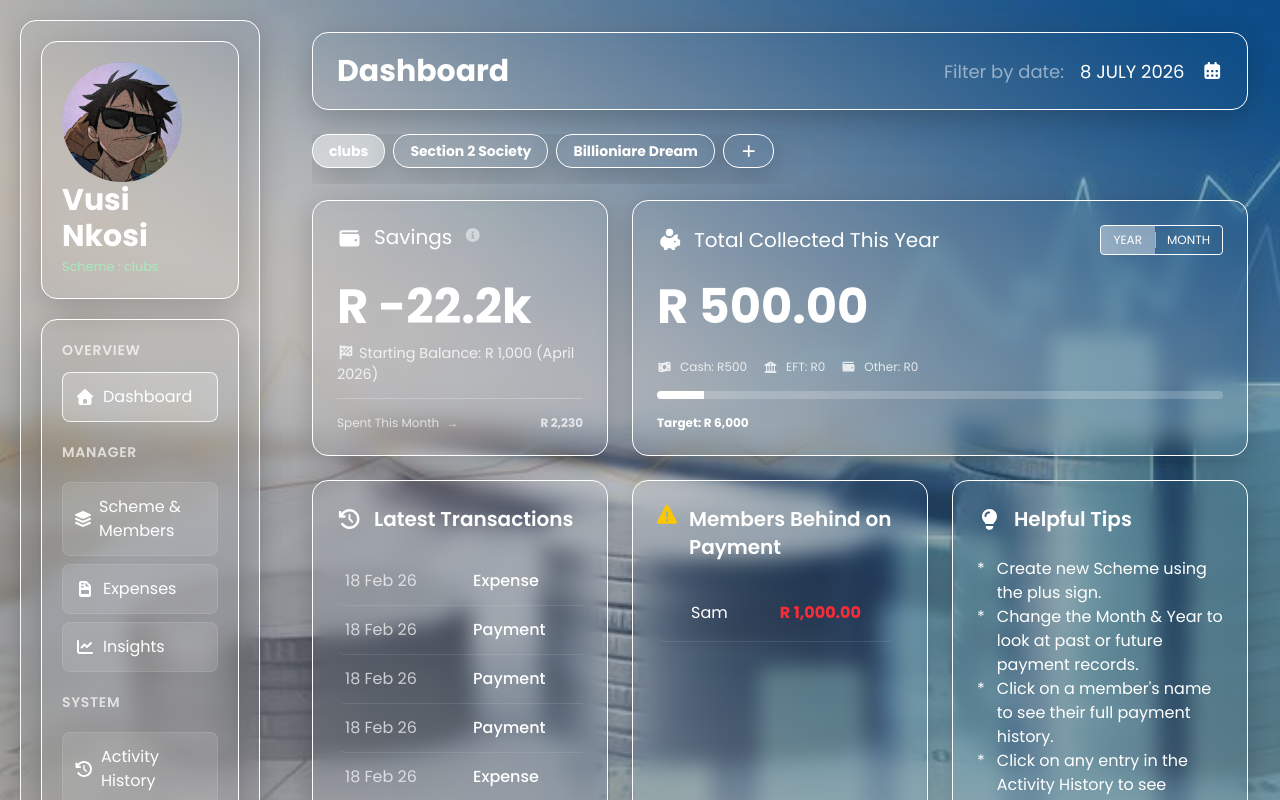
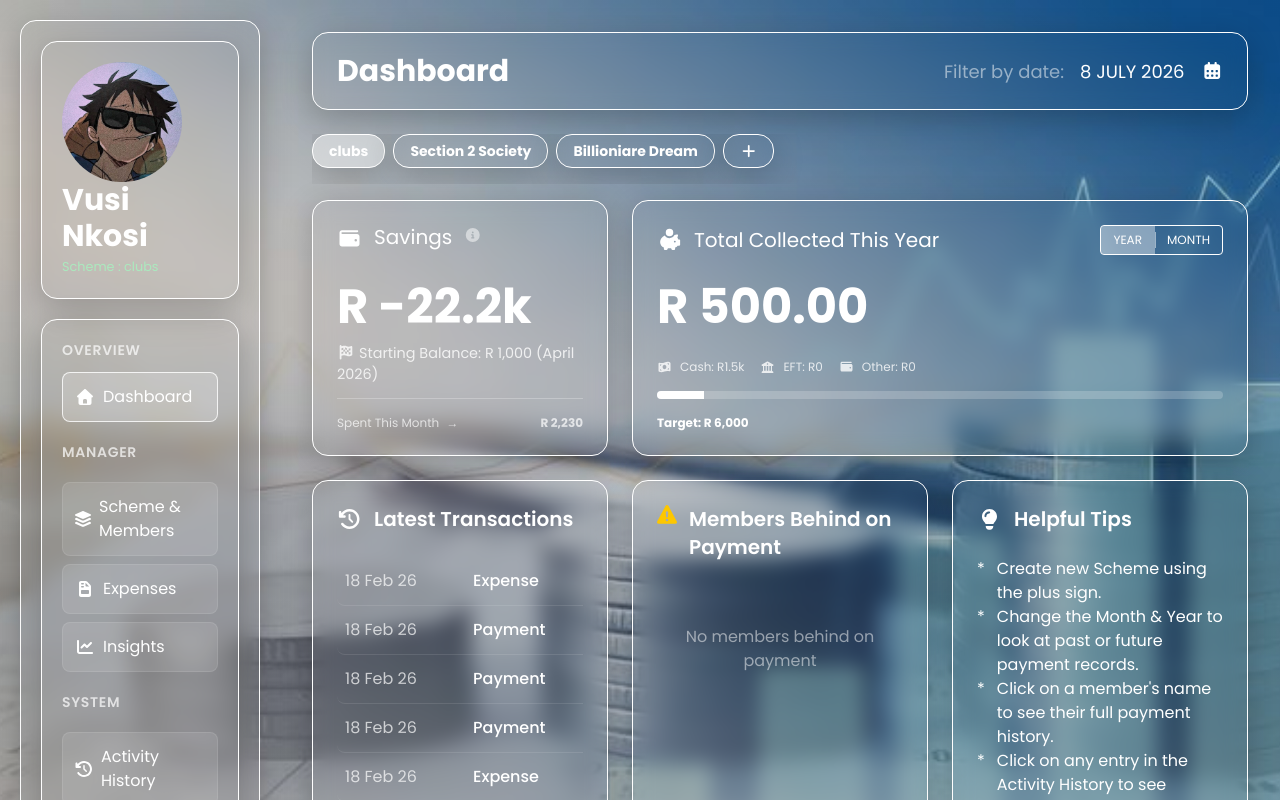
Before and after one commit to Siya-gift/SchemeManager, a React (Vite) app: page / in a window 1280 px wide. Shown: the top 800 px of the page. Built offline with nearby package versions, Linux system fonts and the light colour scheme.

Commit message:
fix: update payment dates in App component; enhance Dashboard and SchemeMembers components with improved arrears calculations and UI adjustments

```diff
--- a/src/App.jsx
+++ b/src/App.jsx
@@ -66,19 +66,19 @@ function App() {
       scheme: "clubs",
       monthlyContribution: 500.00,
       startingBal: 2000,
-      date: "2020-09-01"
+      date: "2026-01-01"
     },
     {
       scheme: "Section 2 Society",
       monthlyContribution: 2200.00,
       startingBal: 2000,
-      date: "2020-09-01"
+      date: "2026-01-02"
     },
     {
       scheme: "Billioniare Dream",
       monthlyContribution: 10050.00,
       startingBal: 2000,
-      date: "2020-09-01"
+      date: "2026-01-03"
     }
   ]
   const expenses = [
@@ -164,7 +164,9 @@ function App() {
       schemeName: "clubs",
       paymentDate: "2026-05-16",
       transactions: [
-        { amount: 500, method: "Cash", date: "2026-05-16" }
+        { amount: 500, method: "Cash", date: "2026-05-16" },
+        { amount: 500, method: "Cash", date: "2026-06-16" },
+        { amount: 500, method: "Cash", date: "2026-07-16" }
       ]
     },
     {
@@ -415,27 +417,53 @@ function App() {
 
   const handleConfirmPayment = (amount, method, date) => {
     const numericAmount = parseFloat(amount);
-    const paymentYear = date.split('-')[0]; // Extracts "YYYY" from "YYYY-MM-DD"
 
-    // 1. Update the main Members table (Total Paid)
+    if (isNaN(numericAmount) || numericAmount <= 0) {
+      return;
+    }
+
+    const paymentYear = date.split("-")[0];
+
+    // 1. Update Members table
     setMembers(prevMembers =>
-      prevMembers.map(m =>
-        m.memberName === payingMember
-          ? {
-            ...m,
-            totPaid: m.totPaid + numericAmount,
-            transactions: [...(m.transactions || []), { amount: numericAmount, method, date }],
-            paymentDate: date // Update the payment date to today
+      prevMembers.map(member => {
+
+        if (
+          member.memberName.toLowerCase() !==
+          payingMember.toLowerCase()
+        ) {
+          return member;
         }
-          : m
-      )
+
+        const updatedTransactions = [
+          ...(member.transactions || []),
+          {
+            amount: numericAmount,
+            method,
+            date
+          }
+        ];
+
+        const updatedTotPaid =
+          (Number(member.totPaid) || 0) + numericAmount;
+
+        return {
+          ...member,
+          totPaid: updatedTotPaid,
+          transactions: updatedTransactions
+        };
+      })
     );
 
-    // 2. Update the Accordion History Data
+
+    // 2. Update Accordion History
     setAccordionData(prevData => {
-      // Check if the user already has a history array for this specific year
+
       const existingYearIndex = prevData.findIndex(
-        item => (item.userName || "").toLowerCase() === payingMember.toLowerCase() && item.year === paymentYear
+        item =>
+          (item.userName || "").toLowerCase() ===
+          payingMember.toLowerCase() &&
+          item.year === paymentYear
       );
 
       const newTransaction = {
@@ -444,15 +472,26 @@ function App() {
         details: method
       };
 
+
+      // Year already exists
       if (existingYearIndex >= 0) {
-        // The year already exists, push the new transaction into its yearHistory
+
         const updatedData = [...prevData];
+
         updatedData[existingYearIndex] = {
           ...updatedData[existingYearIndex],
-          yearHistory: [newTransaction, ...updatedData[existingYearIndex].yearHistory] // Adds to top of list
+
+          yearHistory: [
+            newTransaction,
+            ...(updatedData[existingYearIndex].yearHistory || [])
+          ]
         };
+
         return updatedData;
-      } else {
+      }
+
+
+      // New year
       return [
         {
           userName: payingMember,
@@ -461,7 +500,6 @@ function App() {
         },
         ...prevData
       ];
-      }
     });
   };
 
@@ -689,65 +727,265 @@ function App() {
 
 
   const getMemberStatus = (member, scheme) => {
-    if (!member || !scheme || typeof scheme.monthlyContribution === 'undefined') {
+
+    if (
+      !member ||
+      !scheme ||
+      typeof scheme.monthlyContribution === "undefined"
+    ) {
       return "Pending";
     }
 
-    const totPaid = member.totPaid || 0;
-    const monthlyFee = scheme.monthlyContribution;
+    const monthlyFee = Number(scheme.monthlyContribution) || 0;
+
+    if (monthlyFee <= 0) {
+      return "Pending";
+    }
+
+    const transactions = member.transactions || [];
 
     const today = new Date();
     const currentYear = today.getFullYear();
     const currentMonth = today.getMonth();
 
-    // Total amount paid ONLY during this current month
-    const transactions = member.transactions || [];
-    const paidThisMonth = transactions
+
+    // =========================================================
+    // 1. SORT TRANSACTIONS FROM OLDEST -> NEWEST
+    // =========================================================
+
+    const sortedTransactions = [...transactions]
+      .filter(tx => tx.date)
+      .sort((a, b) => {
+        return new Date(a.date) - new Date(b.date);
+      });
+
+
+    // =========================================================
+    // 2. TOTAL PAID
+    // =========================================================
+
+    const totPaid = sortedTransactions.reduce(
+      (sum, tx) => sum + (Number(tx.amount) || 0),
+      0
+    );
+
+
+    // =========================================================
+    // 3. MEMBER'S FIRST PAYMENT
+    // =========================================================
+
+    const firstPayment = sortedTransactions.length
+      ? sortedTransactions[0]
+      : null;
+
+
+    const firstPaymentDate = firstPayment
+      ? new Date(firstPayment.date)
+      : new Date();
+
+
+    const startYear = firstPaymentDate.getFullYear();
+    const startMonth = firstPaymentDate.getMonth();
+
+
+    // =========================================================
+    // 4. NUMBER OF MONTHS INCLUDING CURRENT MONTH
+    // =========================================================
+
+    const monthsElapsed =
+      (currentYear - startYear) * 12 +
+      (currentMonth - startMonth);
+
+    const totalMonthsExpected =
+      Math.max(1, monthsElapsed + 1);
+
+
+    // =========================================================
+    // 5. TOTAL CONTRIBUTION THAT SHOULD HAVE BEEN PAID
+    // =========================================================
+
+    const expectedTotal =
+      totalMonthsExpected * monthlyFee;
+
+
+    // =========================================================
+    // 6. CURRENT MONTH PAYMENT
+    // =========================================================
+
+    const paidThisMonth = sortedTransactions
       .filter(tx => {
-        if (!tx.date) return false;
         const txDate = new Date(tx.date);
-        return txDate.getFullYear() === currentYear && txDate.getMonth() === currentMonth;
+
+        return (
+          txDate.getFullYear() === currentYear &&
+          txDate.getMonth() === currentMonth
+        );
       })
-      .reduce((sum, tx) => sum + (Number(tx.amount) || 0), 0);
+      .reduce(
+        (sum, tx) => sum + (Number(tx.amount) || 0),
+        0
+      );
+
+
+    // =========================================================
+    // 7. PREVIOUS PAYMENTS
+    // =========================================================
+
+    const paidBeforeCurrentMonth = sortedTransactions
+      .filter(tx => {
+        const txDate = new Date(tx.date);
+
+        return (
+          txDate.getFullYear() < currentYear ||
+          (
+            txDate.getFullYear() === currentYear &&
+            txDate.getMonth() < currentMonth
+          )
+        );
+      })
+      .reduce(
+        (sum, tx) => sum + (Number(tx.amount) || 0),
+        0
+      );
+
+
+    // =========================================================
+    // 8. WHAT SHOULD HAVE BEEN PAID BEFORE THIS MONTH
+    // =========================================================
+
+    const previousMonthsCount =
+      Math.max(0, totalMonthsExpected - 1);
+
+    const expectedBeforeCurrentMonth =
+      previousMonthsCount * monthlyFee;
+
+
+    // =========================================================
+    // 9. OLD ARREARS
+    // =========================================================
+
+    const previousArrears = Math.max(
+      0,
+      expectedBeforeCurrentMonth - paidBeforeCurrentMonth
+    );
+
+
+    member.arrearsTotal = previousArrears;
+
+
+    // =========================================================
+    // 10. NO PAYMENT
+    // =========================================================
 
     if (totPaid === 0) {
       return "Pending";
     }
 
-    // Calculate total calendar months active (including the current month)
-    const startDateStr = member.paymentDate || new Date().toISOString().split('T')[0];
-    const startDate = new Date(startDateStr);
-    const monthsElapsed = (currentYear - startDate.getFullYear()) * 12 + (currentMonth - startDate.getMonth());
-    const totalMonthsExpected = monthsElapsed + 1;
 
-    // Lifetime amount the member should have paid by now
-    const expectedTotalPaid = totalMonthsExpected * monthlyFee;
+    // =========================================================
+    // 11. MEMBER STILL HAS OLD ARREARS
+    // =========================================================
 
-    // CRITICAL FIX: Lifetime shortage ALWAYS forces Arrears, overriding current month success
-    if (totPaid < expectedTotalPaid) {
-      member.arrearsTotal = Math.max(0, expectedTotalPaid - totPaid);
+    if (previousArrears > 0) {
+
+      // Current month's payment may be used to clear
+      // arrears first. Until the arrears + current
+      // contribution are both covered, remain Arrears.
+
+      const amountNeededToBecomePaid =
+        previousArrears + monthlyFee;
+
+      if (paidThisMonth < amountNeededToBecomePaid) {
         return "Arrears";
       }
 
-    // Immediate 1st-of-month check: paid overall but hasn't paid for this new month yet
+      // They have cleared old arrears AND paid
+      // the current month's contribution.
+      if (paidThisMonth === amountNeededToBecomePaid) {
+        return "Paid";
+      }
+
+      // Anything beyond arrears + current contribution
+      // means they are ahead.
+      if (paidThisMonth > amountNeededToBecomePaid) {
+        return "Ahead";
+      }
+    }
+
+
+    // =========================================================
+    // 12. NO OLD ARREARS
+    // =========================================================
+
+    if (previousArrears === 0) {
+
       if (paidThisMonth === 0) {
-      member.arrearsTotal = Math.max(0, expectedTotalPaid - totPaid);
         return "Arrears";
+      }
+
+      if (paidThisMonth < monthlyFee) {
+        return "Partially Paid";
+      }
+
+      if (paidThisMonth === monthlyFee) {
+        return "Paid";
       }
 
       if (paidThisMonth > monthlyFee) {
         return "Ahead";
       }
-
-    if (paidThisMonth === monthlyFee && monthlyFee > 0) {
-      return "Paid";
     }
 
-    if (paidThisMonth < monthlyFee && monthlyFee > 0) {
-      return "Partially Paid";
+
+    return "Pending";
+  };
+
+  const getMemberArrears = (member, scheme) => {
+    if (!member || !scheme) {
+      return 0;
     }
 
-    return "Paid";
+    const monthlyFee = Number(scheme.monthlyContribution) || 0;
+
+    if (monthlyFee <= 0) {
+      return 0;
+    }
+
+    const transactions = member.transactions || [];
+
+    const sortedTransactions = [...transactions]
+      .filter(tx => tx.date)
+      .sort((a, b) => new Date(a.date) - new Date(b.date));
+
+    if (sortedTransactions.length === 0) {
+      return 0;
+    }
+
+    const firstPaymentDate = new Date(sortedTransactions[0].date);
+
+    const today = new Date();
+    const currentYear = today.getFullYear();
+    const currentMonth = today.getMonth();
+
+    const startYear = firstPaymentDate.getFullYear();
+    const startMonth = firstPaymentDate.getMonth();
+
+    const monthsElapsed =
+      (currentYear - startYear) * 12 +
+      (currentMonth - startMonth);
+
+    const totalMonthsExpected =
+      Math.max(1, monthsElapsed + 1);
+
+    const expectedTotal =
+      totalMonthsExpected * monthlyFee;
+
+    const totalPaid = transactions.reduce(
+      (sum, tx) => sum + (Number(tx.amount) || 0),
+      0
+    );
+
+    return Math.max(0, expectedTotal - totalPaid);
   };
 
 
@@ -788,7 +1026,7 @@ function App() {
           totalSpentThisMonth={totalSpentThisMonth} activeTab={activeTab} toggleTabMobile={toggleTabMobile} financialData={financialData} netDifference={netDifference}
           totalSchemeYearlyContribution={totalSchemeYearlyContribution} totalSchemeMonthlyContribution={totalSchemeMonthlyContribution} yearlyTarget={yearlyTarget} monthlyTarget={monthlyTarget}
           totalCash={totalCash} totalEFT={totalEFT} totalOther={totalOther} members={members} selectedSchemeName={selectedSchemeName} getMemberStatus={getMemberStatus} allMembers={allMembers}
-          filteredMembers={filteredMembers} membersBehindStatus={membersBehindStatus}
+          filteredMembers={filteredMembers} membersBehindStatus={membersBehindStatus} getMemberArrears={getMemberArrears}
         />
         <Overlayer overlayer={overlayer} toggleMenu={toggleMenu} />
         <SchemeMembers toggleState={toggleState} toggleMobileState={toggleMobileState} openCalender={openCalender}
--- a/src/components/Dashboard.jsx
+++ b/src/components/Dashboard.jsx
@@ -30,7 +30,8 @@ function Dashboard({
     selectedSchemeName,
     getMemberStatus,
     filteredMembers,
-    membersBehindStatus
+    membersBehindStatus,
+    getMemberArrears
 }) {
 
     const [isAddSchemeModal, setAddSchemeModal] = useState(false);
@@ -97,11 +98,20 @@ function Dashboard({
 
     const progressPercentage = YearMonthFilter === 1 ? (totalSchemeYearlyContribution / yearlyTarget) * 100 : (totalSchemeMonthlyContribution / monthlyTarget) * 100;
     const TotalCollectionsMinusMonthlyExpenses = filteredMembers.reduce((sum, member) => sum + member.totPaid, 0) - (financialData.moneyOut) + (financialData.moneyIn);
-    const membersInArrears = members.filter((member) => {
-        if (member.schemeName !== selectedSchemeName) return false;
-        const activeScheme = schemes.find(s => s.scheme === selectedSchemeName);
-        return getMemberStatus(member, activeScheme) === "Arrears";
-    });
+    const activeScheme = schemes.find(
+        s => s.scheme === selectedSchemeName
+    );
+
+    const membersInArrears = activeScheme
+        ? members.filter(member => {
+            if (member.schemeName !== selectedSchemeName) {
+                return false;
+            }
+
+            return getMemberStatus(member, activeScheme) === "Arrears";
+        })
+        : [];
+
     return (
         <div className={`dashboard w-full min-h-screen p-4 md:p-8
         /* Mobile Logic: Only hide if mobile state isn't 1 */
@@ -167,7 +177,7 @@ function Dashboard({
                         <i className="fa-solid fa-wallet mt-1"></i>
                         <span>Savings </span>
                         <div className='text-white/50 text-sm text-center' title='Total collections(YTD) Minus Monthly Expenses'>
-                        <i className="fa-solid fa-circle-info"></i>
+                            <i className="fa-solid fa-circle-info"></i>
                         </div>
                     </h2>
 
@@ -283,21 +293,32 @@ function Dashboard({
                     <ul className='glass-scroll text-md h-full overflow-y-auto'>
                         <div className='flex-1 overflow-hidden'>
                             {membersInArrears.length === 0 ? (
-                                <div className='text-center text-white/50 py-10'>
+                                <div className="text-center text-white/50 py-10">
                                     <p>No members behind on payment</p>
                                 </div>
                             ) : (
                                 membersInArrears.map((member) => {
-                                    const arrearsValue = member.arrearsTotal || 0;
+
+                                    const arrearsValue = getMemberArrears(
+                                        member,
+                                        activeScheme
+                                    );
 
                                     return (
                                         <li
                                             key={member.id || member.memberName}
-                                            className='flex justify-around items-center border-b border-white/10 py-4 mr-2 hover:bg-white/10 transition-all cursor-pointer px-2 rounded-lg'
+                                            className="flex justify-around items-center border-b border-white/10 py-4 mr-2 hover:bg-white/10 transition-all cursor-pointer px-2 rounded-lg"
                                         >
-                                            <span className='text-white'>{member.memberName}</span>
-                                            <span className='text-red-500 font-bold block'>
-                                                R {arrearsValue.toLocaleString('en-US', { minimumFractionDigits: 2, maximumFractionDigits: 2 })}
+                                            <span className="text-white">
+                                                {member.memberName}
+                                            </span>
+
+                                            <span className="text-red-500 font-bold block">
+                                                R{" "}
+                                                {arrearsValue.toLocaleString("en-US", {
+                                                    minimumFractionDigits: 2,
+                                                    maximumFractionDigits: 2
+                                                })}
                                             </span>
                                         </li>
                                     );
--- a/src/components/SchemeMembers.jsx
+++ b/src/components/SchemeMembers.jsx
@@ -400,7 +400,9 @@ function SchemeMembers({
                           name={"View Payment History"}>
                           {idx + 1}. {member.memberName}
                         </td>
-                        <td className="py-4 px-2 align-middle">R {member.totPaid}</td>
+                        <td className="py-4 px-2 align-middle">R {member.transactions
+                          ?.reduce((total, tx) => total + (Number(tx.amount) || 0), 0)
+                          .toFixed(2)}</td>
                         <td className="py-4 px-2 align-middle">
                           <span className={`inline-flex items-center px-2.5 py-0.5 rounded-full
                           text-xs font-medium ${badgeStyle}`}>
```
Lines whose indentation alone changed are shown as unchanged.
